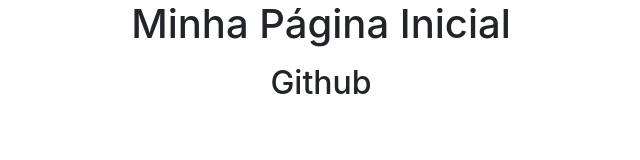
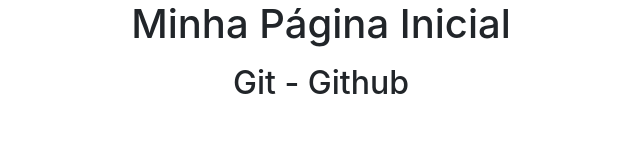
Before and after one commit to WellingtonLeandroBorges/cursogit, a plain HTML site: page index.html in a window 1280 px wide. Shown: the whole page, without its empty margins (319-959 px from the left). Drawn offline with nearby package versions, Linux system fonts and the light colour scheme.

Commit message:
Adicionando estrutura html inicial ajuste subtítulo da pagina

```diff
--- a/index.html
+++ b/index.html
@@ -22,7 +22,7 @@
 
     <div class="container">
         <h1><p class="text-center">Minha Página Inicial</h1>
-        <h2><p class="text-center">Github</h2>
+        <h2><p class="text-center">Git - Github</h2>
     </div>
 
 <!-- Bootstrap JS -->
```
